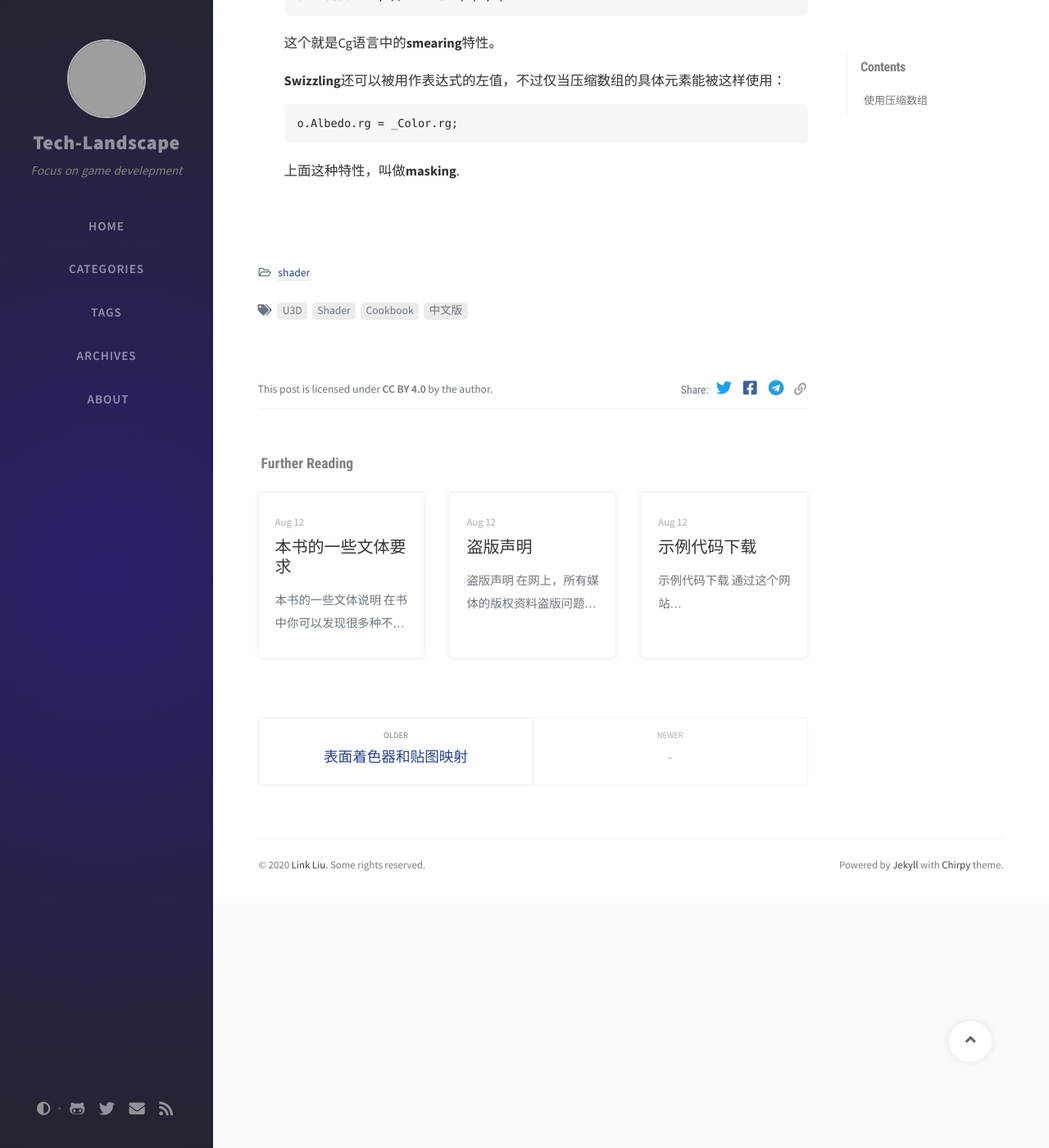
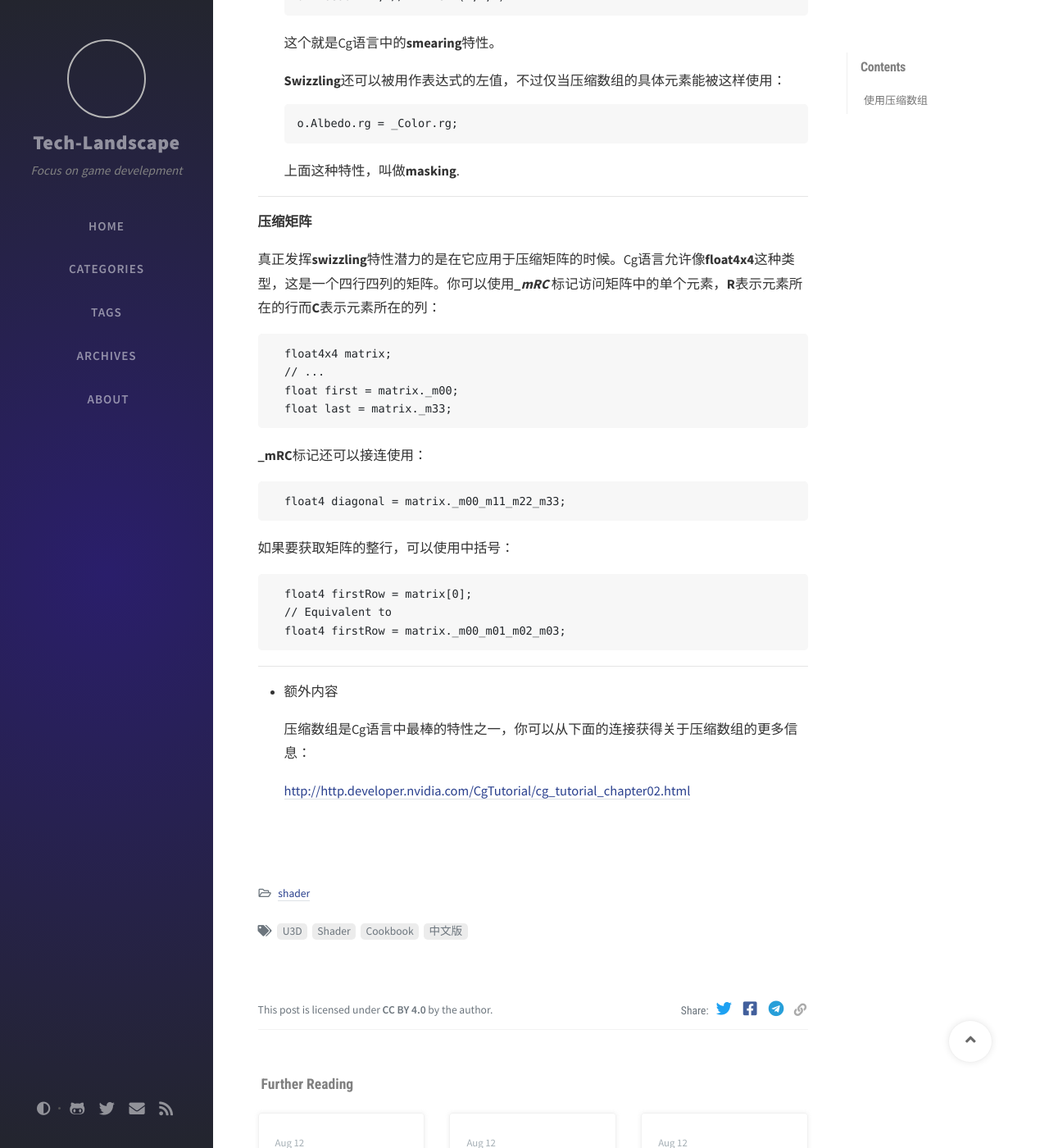
Before and after one commit to linkliu/tech-landscape, a Jekyll site: the page built from _posts/2020-12-09-使用压缩数组.md, in a window 1280 px wide and 1400 px high, scrolled down 1622 px. Shown: the whole window at 82% size. Built offline with Jekyll 4.4.1, drawn with Linux system fonts in a browser that asks for light colours; nearby versions of some CDN libraries; comment, search, counter and statistics services are not loaded; grey boxes are pictures that could not be loaded.

Commit message:
压缩数组OK

````diff
--- a/Gemfile
+++ b/Gemfile
@@ -1,4 +1,4 @@
-source "https://rubygems.org"
+source "https://gems.ruby-china.com"
 
 gem "jekyll", ">= 4.0.0", "< 5.0"
 
--- a/_config.yml
+++ b/_config.yml
@@ -15,11 +15,11 @@ description: >-                        # used by seo meta and the atom feed
  游戏技术资料，游戏技术文档
 
 # fill in the base hostname & protocol for your site, e.g., 'https://username.github.io'
-url: 'https://linkliu.github.io/tech-landscape/'
+url: 'https://linkliu.github.io/tech-landscape'
 
 author: Link Liu                  # change to your full name
 
-avatar: /assets/img/me.jpg   # support internet resources
+avatar:  "assets/img/me.png"  # support internet resources
 
 github:
   username: linkliu             # change to your github username
--- a/_posts/2020-12-09-使用压缩数组.md
+++ b/_posts/2020-12-09-使用压缩数组.md
@@ -65,3 +65,39 @@ tags: [U3D, Shader,Cookbook,中文版]
   ```
 
   上面这种特性，叫做**masking**.
+
+  ***
+
+  **压缩矩阵**
+
+  真正发挥**swizzling**特性潜力的是在它应用于压缩矩阵的时候。Cg语言允许像**float4x4**这种类型，这是一个四行四列的矩阵。你可以使用***_mRC***标记访问矩阵中的单个元素，**R**表示元素所在的行而**C**表示元素所在的列：
+
+  ```
+  float4x4 matrix;
+  // ...
+  float first = matrix._m00;
+  float last = matrix._m33;
+  ```
+
+  **_mRC**标记还可以接连使用：
+
+  ```
+  float4 diagonal = matrix._m00_m11_m22_m33;
+  ```
+
+  如果要获取矩阵的整行，可以使用中括号：
+
+  ```
+  float4 firstRow = matrix[0];
+  // Equivalent to
+  float4 firstRow = matrix._m00_m01_m02_m03;
+  ```
+  ***
+
+
+
+- 额外内容
+
+  压缩数组是Cg语言中最棒的特性之一，你可以从下面的连接获得关于压缩数组的更多信息：
+
+  [http://http.developer.nvidia.com/CgTutorial/cg_tutorial_chapter02.html](http://http.developer.nvidia.com/CgTutorial/cg_tutorial_chapter02.html)
````
Also changed, not shown: Gemfile.lock.
